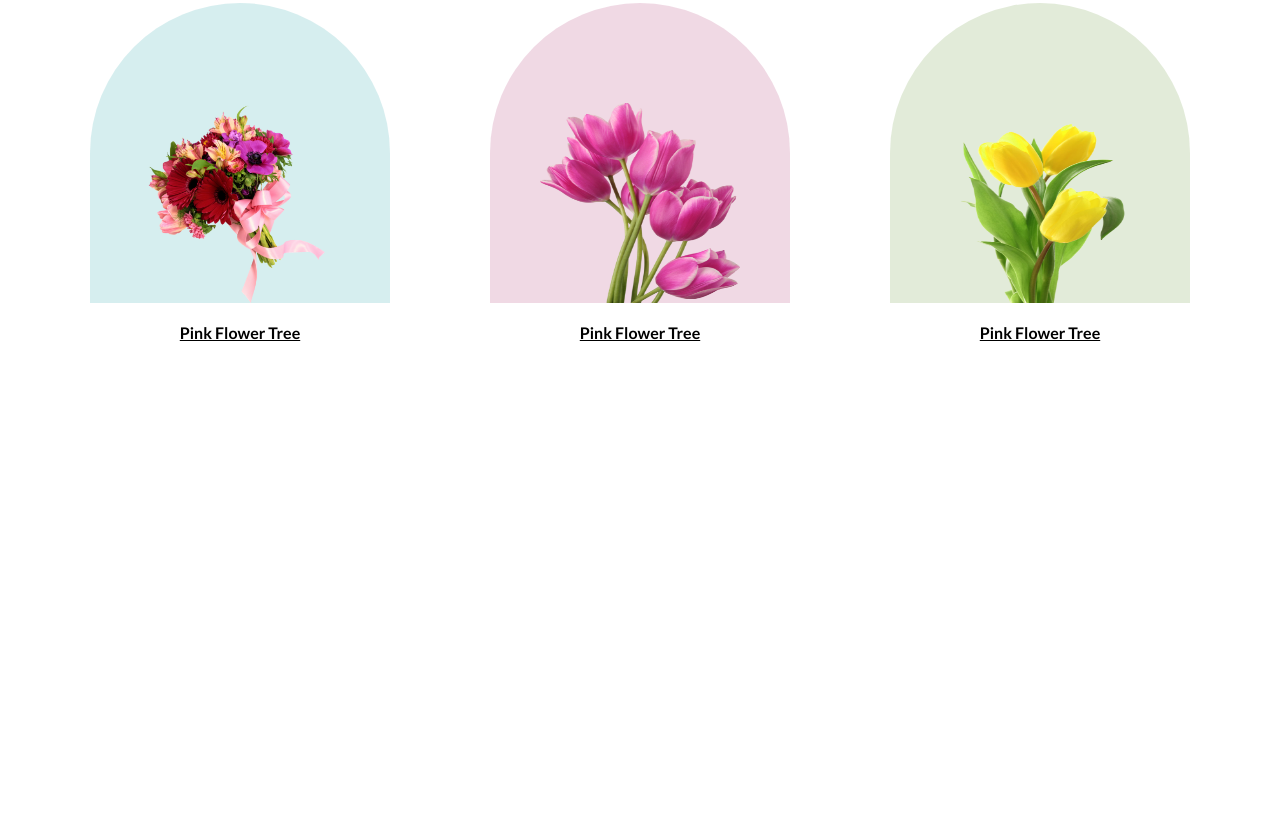
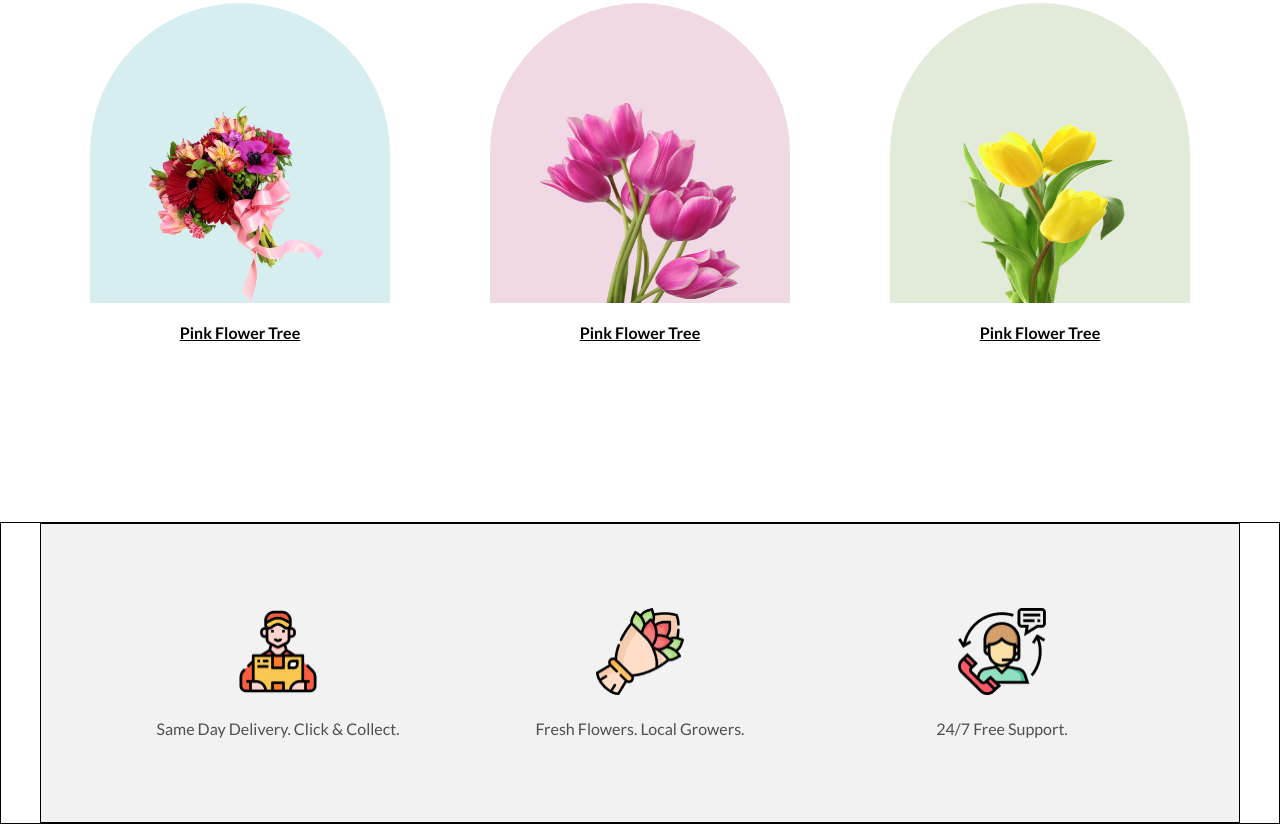
Before and after one commit to Ashahab007/flower-shop-practice-main, a plain HTML site: page index.html in a window 1280 px wide. Shown: the part 804-1628 px from the top of the page. Before the commit the page ends 1326 px from the top, so only its background shows below. Drawn offline with Linux system fonts and the light colour scheme.

Commit message:
second commit

```diff
--- a/index.html
+++ b/index.html
@@ -68,7 +68,7 @@
             <img src="./assets/pngwing 7.png" alt="" />
           </div>
           <div class="card-image-title lato-bold">
-            <a class="" href="">Pink Flower Tree</a>
+            <a href="">Pink Flower Tree</a>
           </div>
         </div>
       </div>
@@ -76,7 +76,26 @@
     <!-- feature flower section end -->
 
     <!-- delivery service section start -->
-    <section class="delivery-section"></section>
+    <section class="delivery-section">
+      <div class="delivery-container fixed-width bg-grey">
+        <div class="delivery-icon">
+          <img src="./assets/Group 57.png" alt="" />
+          <p class="delivery-icon-title lato-regular">
+            Same Day Delivery. Click & Collect.
+          </p>
+        </div>
+        <div class="delivery-icon">
+          <img src="./assets/Group 58.png" alt="" />
+          <p class="delivery-icon-title lato-regular">
+            Fresh Flowers. Local Growers.
+          </p>
+        </div>
+        <div class="delivery-icon">
+          <img src="./assets/Group 59.png" alt="" />
+          <p class="delivery-icon-title lato-regular">24/7 Free Support.</p>
+        </div>
+      </div>
+    </section>
     <!-- delivery service section end -->
 
     <!-- offer section start -->
--- a/style/styles.css
+++ b/style/styles.css
@@ -87,6 +87,7 @@
 
 .feature-flower-section {
   margin: 150px auto;
+  /* border: 1px solid; */
 }
 
 .feature-flower-section .feature-flower-title,
@@ -108,7 +109,6 @@
   display: flex;
   justify-content: space-around;
   align-items: center;
-  /* border: 1px solid; */
   height: 400px;
 }
 
@@ -152,10 +152,51 @@
 }
 /* styles feature flower end */
 
+/* styling delivery section start */
+
+.delivery-section {
+  border: 1px solid;
+  /* margin-top: 50px; */
+}
+
+.delivery-container {
+  border: 1px solid;
+  margin: 0 auto;
+  display: flex;
+  justify-content: space-evenly;
+  align-items: center;
+  height: 300px;
+}
+
+.bg-grey {
+  background-color: hsla(0, 0%, 15%, 0.059);
+}
+
+.delivery-icon {
+  width: 250px;
+  height: 250px;
+  display: flex;
+  flex-direction: column;
+  justify-content: center;
+  align-items: center;
+  gap: 24px;
+  color: hsla(0, 0%, 15%, 0.803);
+  /* border: 1px solid; */
+}
+
+.delivery-icon img {
+  width: 35%;
+  height: 35%;
+}
+/* styling delivery section end */
+
+/* todo: problem in delivery responsive section. Due to problem margin top is taken 900px in responsive section. */
+
 /* Responsive design */
 
 @media screen and (max-width: 576px) {
-  .banner-container {
+  .banner-container,
+  .delivery-container {
     flex-direction: column;
     padding: 10px;
   }
@@ -166,6 +207,7 @@
     margin-top: 0px;
     /* border: 1px solid; */
   }
+
   .card-container {
     flex-direction: column;
   }
@@ -173,4 +215,8 @@
   .card {
     margin-top: 50px;
   }
+
+  .delivery-section {
+    margin-top: 900px;
+  }
 }
```
